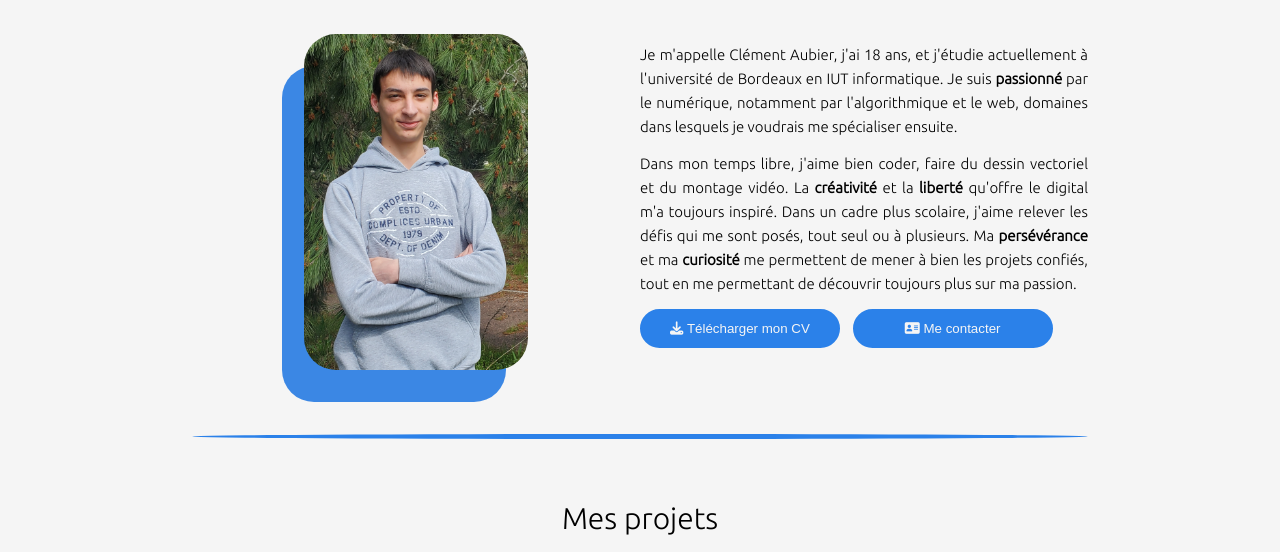
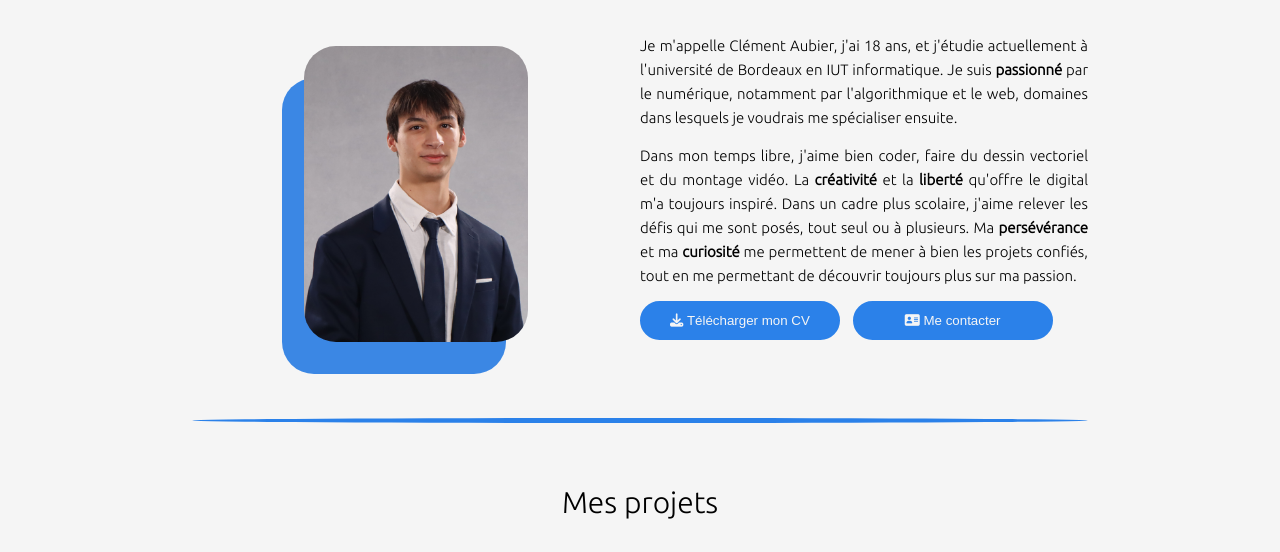
Before and after one commit to ClementAubr/ClementAubr.github.io, a plain HTML site: page index.html in a window 1280 px wide. Shown: the part 532-1084 px from the top of the page. Drawn offline with nearby package versions, Linux system fonts and the light colour scheme; a web font is replaced by a local one.

Commit message:
changing portraits images

```diff
--- a/index.html
+++ b/index.html
@@ -178,7 +178,7 @@
             <div class="content">
                 <div class="left">
                     <div class="color-rectangle"></div>
-                    <img src="res/img/portrait.webp" alt="photo de moi">
+                    <img src="res/img/portrait.png" alt="photo de moi">
                 </div>
                 <div class="right">
                     <p class="fade-up-container"><span class="fade-up first-fade">Je m'appelle Clément Aubier, j'ai
```
Also changed, not shown: res/img/portrait.png (added), 2 other files.
